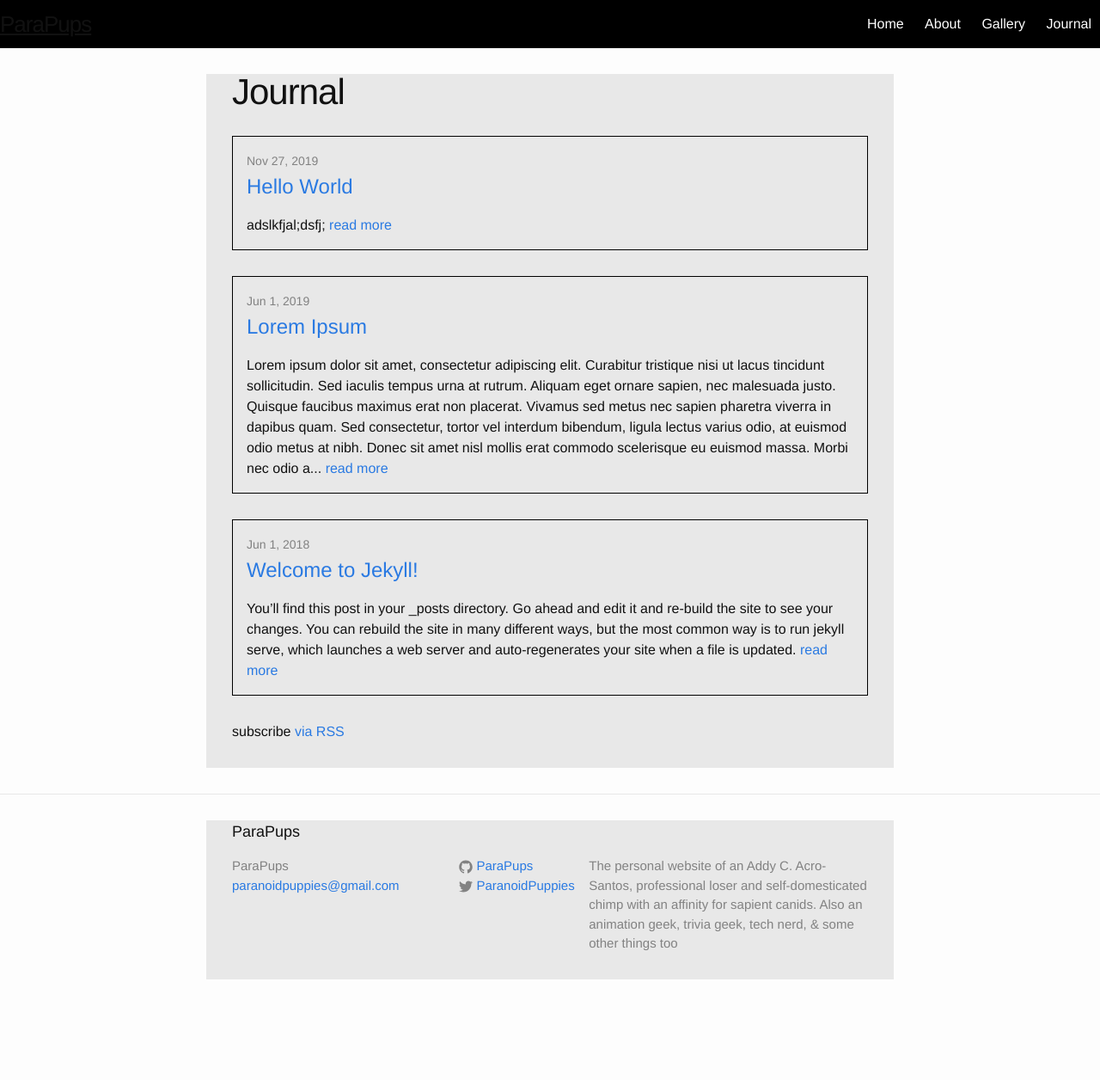
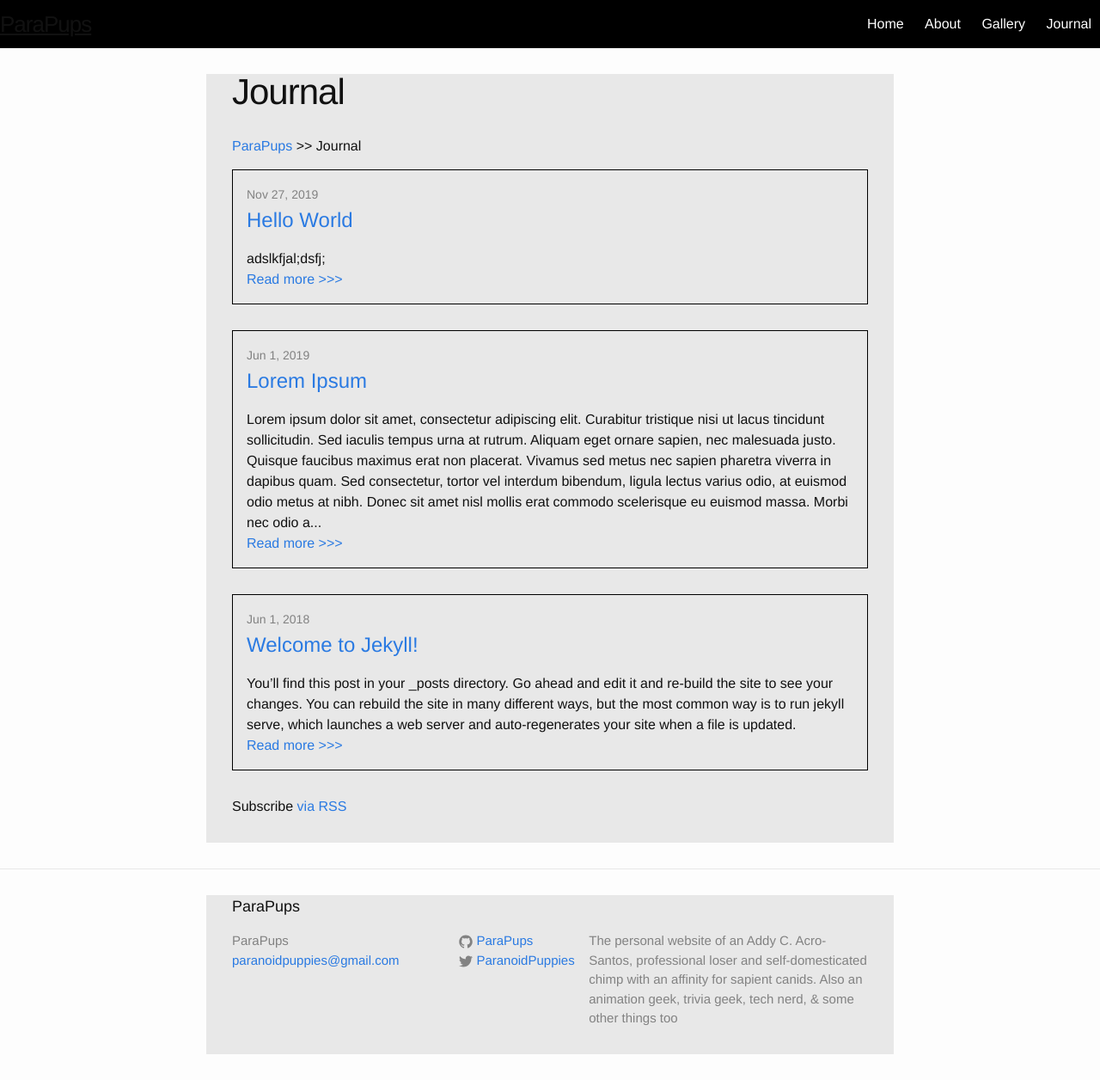
Before and after one commit to ParaPups/parapups.github.io, a Jekyll site: the page built from journal.md, in a window 1280 px wide. Shown: the whole page at 86% size. Built offline with Jekyll 4.4.1, drawn with Linux system fonts in a browser that asks for light colours; before the commit the page ends 1169 px from its top, so only the background shows below that.

Commit message:
Minor edits to pages

```diff
--- a/journal.md
+++ b/journal.md
@@ -3,6 +3,8 @@ layout: page
 title: Journal
 permalink: /journal/
 ---
+<a href="{{ site.url }}/home">ParaPups</a> &gt;&gt; Journal
+
 <ul class="post-list">
   {% for post in site.posts %}
     <li class="post-item">
@@ -13,9 +15,11 @@ permalink: /journal/
       </h2>
 
 	  <span>{{ post.excerpt | strip_html | truncatewords: 75 }}</span>
-	  <a href="{{ post.url}}">read more</a>
+      <div class="read-more-wrapper">
+	         <a href="{{ post.url}}">Read more &gt;&gt;&gt;</a>
+      </div>
     </li>
   {% endfor %}
 </ul>
 
-<p class="rss-subscribe">subscribe <a href="{{ "/feed.xml" | prepend: site.baseurl }}">via RSS</a></p>
+<p class="rss-subscribe">Subscribe <a href="{{ "/feed.xml" | prepend: site.baseurl }}">via RSS</a></p>
```
Also changed, not shown: about.md (+1 -1 lines), gallery.md (+6 -4 lines), home.html (+27 -9 lines).
